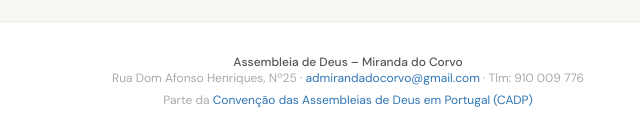
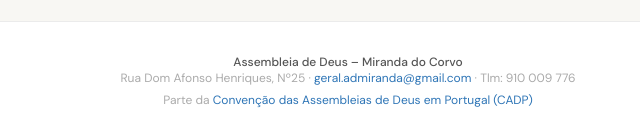
Before and after one commit to assembleia-de-deus-geral/Batismo, a plain HTML site: page index.html in a window 1280 px wide. Shown: the part 1655-1792 px from the top of the page, 292-932 px from the left. Drawn offline with nearby package versions, Linux system fonts and the light colour scheme.

Commit message:
Add files via upload

```diff
--- a/index.html
+++ b/index.html
@@ -356,7 +356,7 @@
 
 <footer>
   <strong>Assembleia de Deus – Miranda do Corvo</strong><br>
-  Rua Dom Afonso Henriques, Nº25 · <a href="mailto:admirandadocorvo@gmail.com">admirandadocorvo@gmail.com</a> · Tlm: 910 009 776<br>
+  Rua Dom Afonso Henriques, Nº25 · <a href="mailto:geral.admiranda@gmail.com">geral.admiranda@gmail.com</a> · Tlm: 910 009 776<br>
   <span style="margin-top:6px;display:block">Parte da <a href="https://www.cadp.pt" target="_blank">Convenção das Assembleias de Deus em Portugal (CADP)</a></span>
 </footer>
 
```
